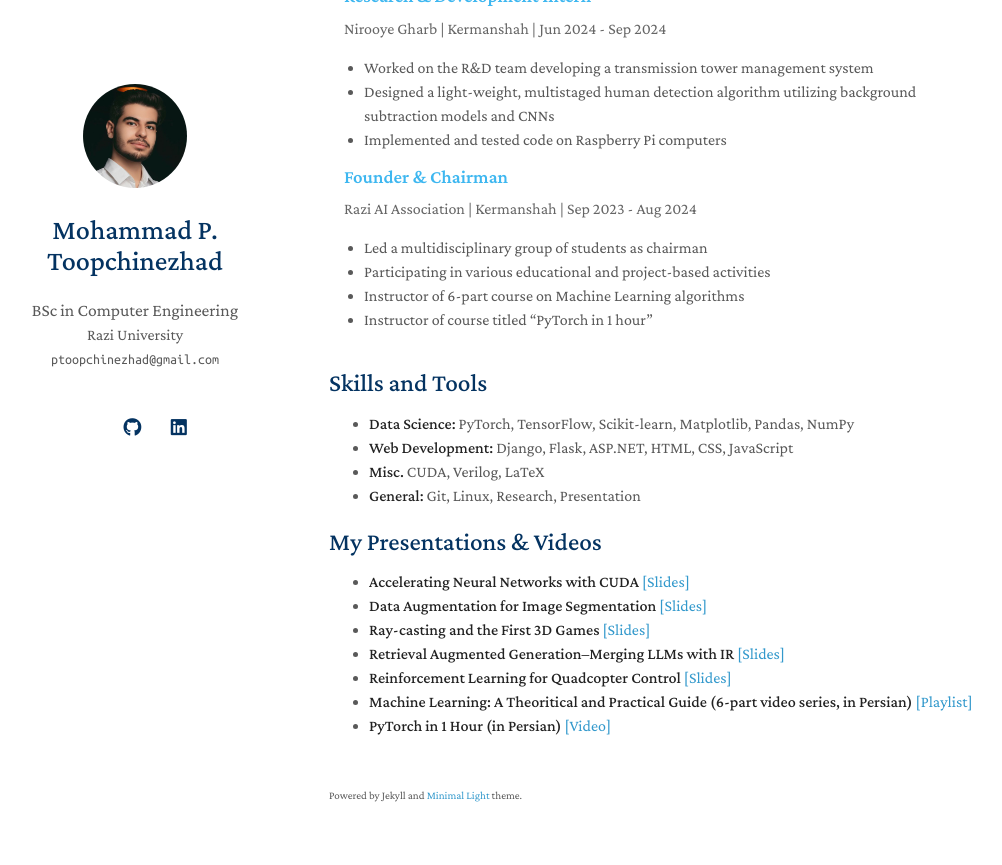
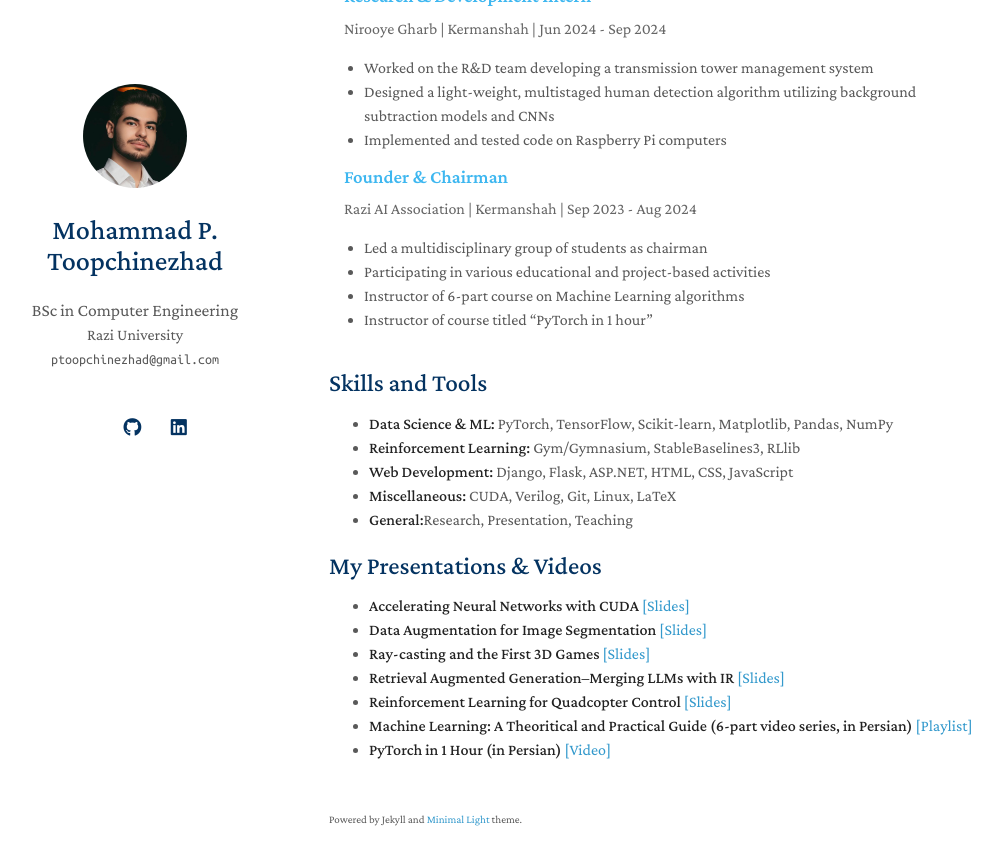
Before and after one commit to Procedurally-Generated-Human/Procedurally-Generated-Human.github.io, a Jekyll site: the page built from index.md, in a window 1280 px wide and 900 px high, scrolled down 968 px. Shown: the top 865 px of the window, without its empty margins (141-1143 px from the left). Built offline with Jekyll 4.4.1, drawn with Linux system fonts in a browser that asks for light colours; a style sheet for code colours, icons or effects is not loaded; our own code applies the rules of GitHub Pages for plain Markdown files.

Commit message:
Update index.md

```diff
--- a/index.md
+++ b/index.md
@@ -78,10 +78,11 @@ Seeking master's position for Fall 2025
 
 ## Skills and Tools
 
-- **Data Science:** PyTorch, TensorFlow, Scikit-learn, Matplotlib, Pandas, NumPy
+- **Data Science & ML:** PyTorch, TensorFlow, Scikit-learn, Matplotlib, Pandas, NumPy
+- **Reinforcement Learning:** Gym/Gymnasium, StableBaselines3, RLlib
 - **Web Development:** Django, Flask, ASP.NET, HTML, CSS, JavaScript
-- **Misc.** CUDA, Verilog, LaTeX
-- **General:** Git, Linux, Research, Presentation
+- **Miscellaneous:** CUDA, Verilog, Git, Linux, LaTeX
+- **General:**Research, Presentation, Teaching
 
 
 
```
